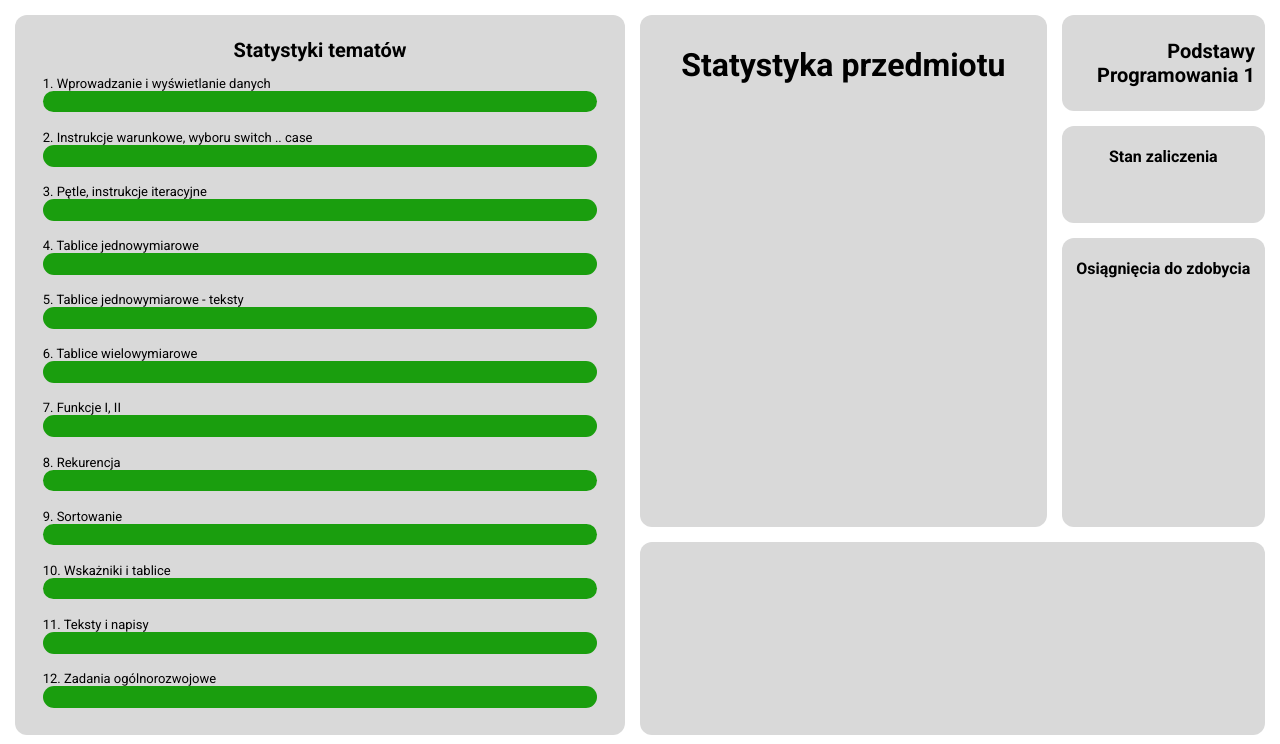
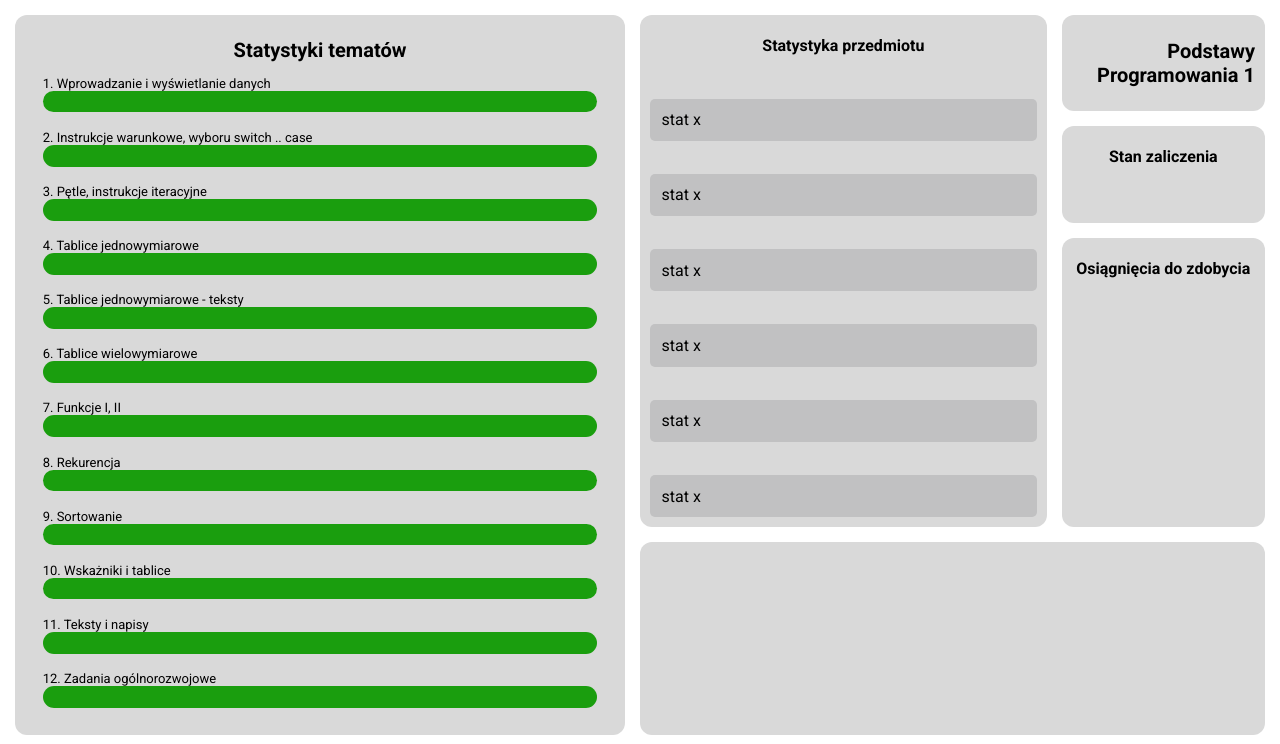
Before and after one commit to ziomciopoziomcio/ProgramoGranie_server, a Flask app: page /index/pp1/stats in a window 1280 px wide. Shown: the part 56-800 px from the top of the page. Run offline with Flask 3, Linux system fonts and the light colour scheme; some web fonts are replaced.

Commit message:
stats content update

```diff
--- a/static/css/style.css
+++ b/static/css/style.css
@@ -330,10 +330,27 @@ p{
 
 .stats-overall-subject-container{
     grid-area: 1 / 2 / 4 / 3;
+    display: flex;
+    flex-direction: column;
+    justify-content: space-between;
 }
 
-.subjectStatsContainer h1 {
+.stats-overall-subject-container h1{
+    text-align: center;
+    font-size: 20px;
+}
+
+.stats-overall-stat-item{
+    background-color: #c1c1c2;
+    border-radius: 5px;
+}
+
+.stats-overall-subject-container h1 {
     font-size: 16px;
+}
+
+.stats-overall-subject-container p {
+    margin: 3%;
 }
 
 .stats-overall-subject-label-container{
--- a/templates/pp1_stats_page.html
+++ b/templates/pp1_stats_page.html
@@ -83,6 +83,15 @@
 
         <div class="container stats-overall-subject-container" id="stats-pp1-subject-container">
             <h1>Statystyka przedmiotu</h1>
+
+            <div class="stats-overall-stat-item"><p>stat x</p></div>
+            <div class="stats-overall-stat-item"><p>stat x</p></div>
+            <div class="stats-overall-stat-item"><p>stat x</p></div>
+            <div class="stats-overall-stat-item"><p>stat x</p></div>
+            <div class="stats-overall-stat-item"><p>stat x</p></div>
+            <div class="stats-overall-stat-item"><p>stat x</p></div>
+
+
         </div>
 
         <div class="container stats-overall-subject-label-container" id="stats-pp1-subject-label-container">
```
